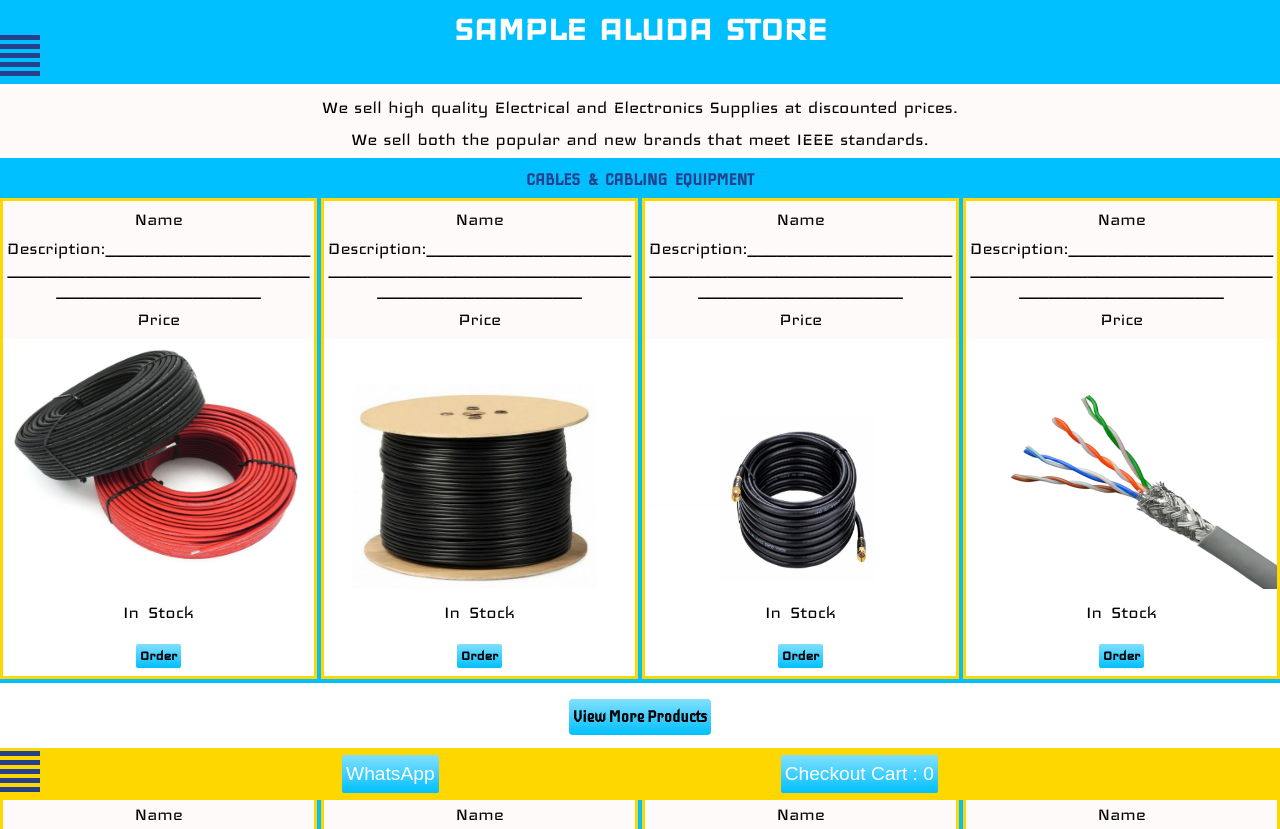
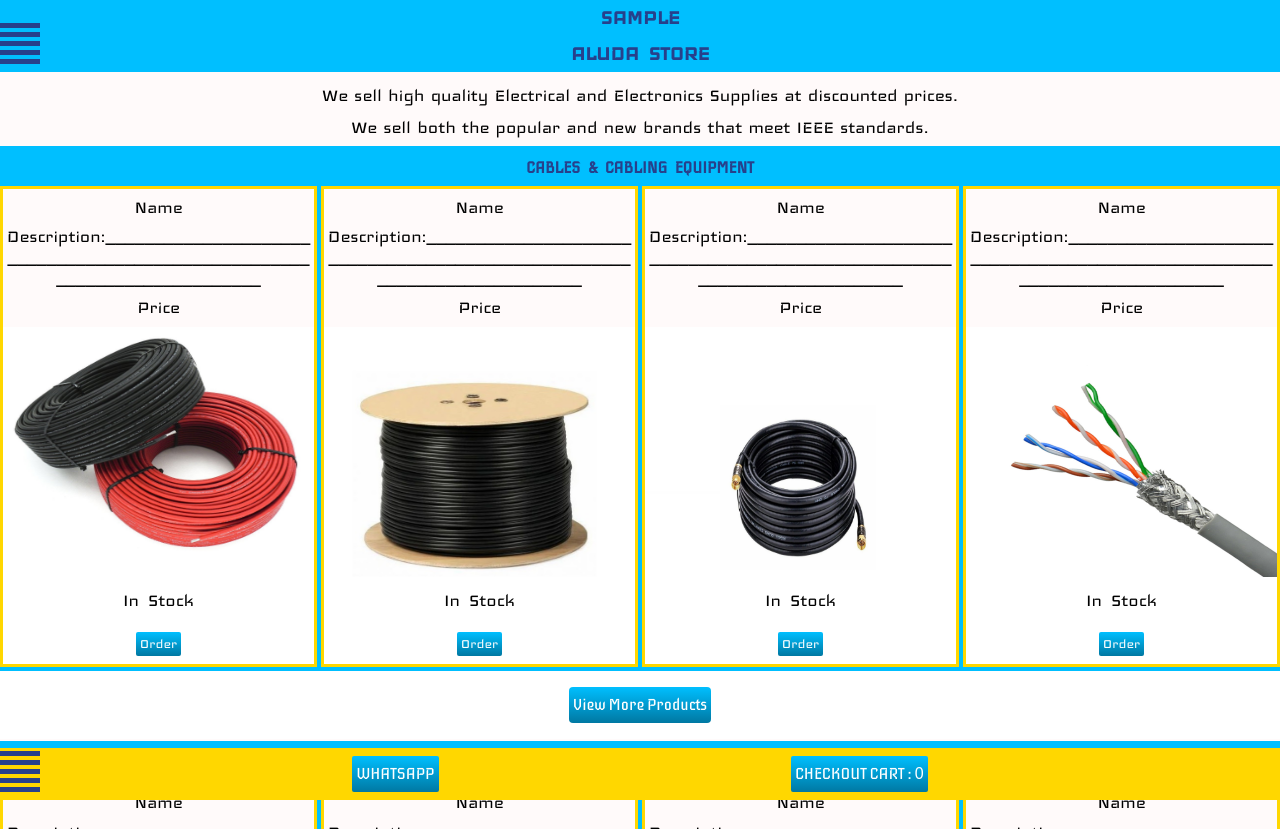
Before and after one commit to marlinfintech/sample-aluda-store, a plain HTML site: page index.html in a window 1280 px wide. Shown: the top 829 px of the page. Drawn offline with nearby package versions, Linux system fonts and the light colour scheme; no server answers.

Commit message:
Add files via upload

```diff
--- a/checkout.css
+++ b/checkout.css
@@ -26,10 +26,10 @@
 html,body{height:100%;width:100%;margin:0;font-size:1rem;font-family:serif;word-spacing:0.3rem; line-height:1.5;scroll-behavior: smooth;font-family:mft-fonts-iceland}
 body{background:#FFFAFA}
 
-.gridcontainer{display:flex;flex-direction:column;word-wrap:break-word;overflow:visible;gap:0.125rem}
+.gridcontainer{display:flex;flex-direction:column;word-wrap:break-word;overflow:visible;gap:0.125rem;width: 100%}
 
-.header{background:#00BFFF;text-align:center;position:relative;overflow:visible}
-.header h1{color: #FFFFFF;font-weight:bold;margin: 0 auto;font-family: mft-fonts-iceland;font-size:2.5rem}
+.header{background:#00BFFF;text-align:center;position:relative;overflow:visible;width: 100%}
+.header h2{color: #27408B;font-weight:bold;font-family: mft-fonts-iceberg;text-align: center;gap: 0;margin: 0}
 
 .menu-container {position: absolute;bottom:0.5rem;left:0;z-index: 1000;text-align: left;}
 #menu-toggle {display: none;}
@@ -45,34 +45,34 @@ body{background:#FFFAFA}
 
 .checkoutcard{background:linear-gradient(to top, #B0C4DE 75%, #B0C4DE);display: flex;flex-direction: column;
   justify-content: center;text-align: center;flex:1;gap:0.25rem;width: 100%;margin: 0 auto}
-.checkoutcard h4{text-align:center; background: linear-gradient(to bottom, #B23AEE 30%,  #00BFFF);
-  background-clip: text;color: transparent;padding:0.5rem 0 0 0;color:#000000; font-weight:bold;text-align: center;margin:0.125rem}
+.checkoutcard h3{text-align:center; background: linear-gradient(to bottom, #B23AEE 30%,  #00BFFF);
+  background-clip: text;color: transparent;padding:0.5rem 0 0 0;color:#000000; font-weight:bold;text-align: center;margin:0.125rem;font-family: mft-fonts-iceberg}
 
 
 .checkouttable{background:#B0C4DE;margin: 0 auto;width: 100%;font-size: 0.75rem;font-weight:bold}
 .checkouttable table{border:2px solid #000000;overflow: hidden;width: 100%;font-family:sans-serif}
-.checkouttable th {border:2px solid #000000;color: #000000; padding: 0rem;text-align: center;font-weight: bold;white-space: nowrap;overflow: hidden;font-family:sans-serif}
-.checkouttabble tr{font-family:sans-serif}
+.checkouttable th {border:2px solid #000000;color: #000000; padding: 0rem;text-align: center;font-weight: bold;white-space: nowrap;overflow: hidden;font-family:monospace;
+    font-kerning: none;letter-spacing: 0.0025rem}
+.checkouttabble tr{font-family:monospace; font-kerning: none;letter-spacing: 0.0025rem}
 
 .checkoutbuttons{width: 30%;margin:0 auto; display: flex;justify-content: space-between}
-.ordersummary{font-weight: bold;font-family: sans-serif}
-.backbutton{text-align:center ;border-radius: 0.125rem; background: linear-gradient(to bottom, #82E0FF, #00BFFF); color:#000000;
-    padding:0.25rem 0.25rem 0.25rem 0.25rem; text-decoration: none;margin:0.5rem auto;border:none;outline:none;font-size:1rem;font-weight:bold;justify-content:center;font-family: mft-fonts-iceland;}
-.backbutton:hover{background: #82E0FF}
+.ordersummary{font-weight: bold;font-family:monospace; font-kerning: none;letter-spacing: 0.0025rem}
+.backbutton{text-align:center ;border-radius: 0.125rem; background: linear-gradient(to bottom, #00BFFF,#0078A2); color:#FFFFFF;
+    padding:0.25rem 0.25rem 0.25rem 0.25rem; text-decoration: none;margin:0.5rem auto;border:none;outline:none;font-size:1rem;font-weight:normal;justify-content:center;font-family: mft-fonts-iceland;}
+.backbutton:hover{background: #00BFFF}
 
-.confirmbutton{text-align:center ;border-radius: 0.125rem; background: linear-gradient(to bottom, #82E0FF, #00BFFF); color:#000000;
-    padding:0.25rem 0.25rem 0.25rem 0.25rem; text-decoration: none;margin:0.5rem auto;border:none;outline:none;font-size:1rem;font-weight:bold;justify-content:center;font-family: mft-fonts-iceland;}
-.confirmbutton:hover{background: #82E0FF}
+.confirmbutton{text-align:center ;border-radius: 0.125rem; background: linear-gradient(to bottom, #00BFFF, #0078A2); color:#FFFFFF;
+    padding:0.25rem 0.25rem 0.25rem 0.25rem; text-decoration: none;margin:0.5rem auto;border:none;outline:none;font-size:1rem;font-weight:normal;justify-content:center;font-family: mft-fonts-iceland;}
+.confirmbutton:hover{background: #00BFFF}
 
-.removeBtn{text-align:center ;border-radius: 0.125rem; background: linear-gradient(to bottom, #FFFFFF, #CCCCCC); color:#008B8B;
+.removeBtn{text-align:center ;border-radius: 0.125rem; background: linear-gradient(to bottom, #FFFFFF, #CCCCCC); color:#008B00;
     padding:0.25rem 0.5rem 0.25rem 0.5rem; text-decoration: none;margin:0.5rem auto;border:none;outline:none;font-size:0.75rem;font-weight:bold;
     justify-content:center;font-family: mft-fonts-iceland;}
 
     footer{background:#FFFAFA;text-align:center; color:#FF8C00;padding-bottom:3rem;width: 100%}
 .endsection p{background: linear-gradient(to bottom,#F4F4F4 10%, #0078A2);background-clip: text;color: transparent;font-size:small;text-align: center;font-family:mft-fonts-ranchers}
 
-@media(min-width:1000px){
-.checkoutcard{background:linear-gradient(to top, #B0C4DE 75%, #B0C4DE);display: flex;flex-direction: column;
+@media(min-width:1000px){ .checkoutcard{background:linear-gradient(to top, #B0C4DE 75%, #B0C4DE);display: flex;flex-direction: column;
   justify-content: center;text-align: center;flex:1;gap:0.25rem;width: 80%;margin: 0 auto}
 .checkoutcard h4{text-align:center; background: linear-gradient(to bottom, #B23AEE 30%,  #00BFFF);
   background-clip: text;color: transparent;padding:0.5rem 0 0 0;color:#000000; font-weight:bold;text-align: center;margin:0.125rem}
--- a/index.css
+++ b/index.css
@@ -26,10 +26,10 @@
 html,body{height:100%;width:100%;margin:0;font-size:1rem;font-family:serif;word-spacing:0.3rem; line-height:1.5;scroll-behavior: smooth;font-family:mft-fonts-iceland}
 body{background:#FFFAFA;overflow-x: hidden;}
 
-.gridcontainer{display:flex;flex-direction:column;word-wrap:break-word;overflow:visible;gap:0.125rem}
+.gridcontainer{display:flex;flex-direction:column;word-wrap:break-word;overflow:visible;gap:0.125rem;width: 100%}
 
-.header{background:#00BFFF;text-align:center;position:relative;overflow:visible;}
-.header h1{color: #FFFFFF;font-weight:bold;margin: 0 auto;font-family: mft-fonts-iceland;font-size:2.5rem}
+.header{background:#00BFFF;text-align:center;position:relative;overflow:visible;width: 100%}
+.header h2{color: #27408B;font-weight:bold;font-family: mft-fonts-iceland;text-align: center;gap: 0;margin: 0}
 
 .menu-container {position: absolute;bottom:0.5rem;left:0;z-index: 1000;text-align: left}
 #menu-toggle {display: none;}
@@ -62,13 +62,13 @@ body{background:#FFFAFA;overflow-x: hidden;}
 .productimage img{width:100%;height:100%;display: block;padding: 0;margin: 0}
 .hidden {display: none;}
 
-.orderbutton{text-align:center ;border-radius: 0.125rem; background: linear-gradient(to bottom, #82E0FF, #00BFFF); color:#000000;
-    padding:0.25rem 0.25rem 0.25rem 0.25rem; text-decoration: none;margin:0.5rem auto;border:none;outline:none;font-size:1rem;font-weight:bold;justify-content:center;font-family: mft-fonts-iceland;}
-.orderbutton:hover{background: #82E0FF}
+.orderbutton{text-align:center ;border-radius: 0.125rem; background: linear-gradient(to bottom, #00BFFF,#0078A2); color:#FFFFFF;
+    padding:0.25rem 0.25rem 0.25rem 0.25rem; text-decoration: none;margin:0.5rem auto;border:none;outline:none;font-size:1rem;font-weight:normal;justify-content:center;font-family: mft-fonts-iceland;}
+.orderbutton:hover{background: #00BFFF}
 
-.cancelbutton{text-align:center ;border-radius: 0.125rem; background: linear-gradient(to bottom, #82E0FF, #00BFFF); color:#000000;
-    padding:0.25rem 0.25rem 0.25rem 0.25rem; text-decoration: none;margin:0.5rem auto;border:none;outline:none;font-size:1rem;font-weight:bold;justify-content:center;font-family: mft-fonts-iceland;}
-.cancelbutton:hover{background: #82E0FF}
+.cancelbutton{text-align:center ;border-radius: 0.125rem; background: linear-gradient(to bottom, #00BFFF, #0078A2); color:#FFFFFF;
+    padding:0.25rem 0.25rem 0.25rem 0.25rem; text-decoration: none;margin:0.5rem auto;border:none;outline:none;font-size:1rem;font-weight:normal;justify-content:center;font-family: mft-fonts-iceland;}
+.cancelbutton:hover{background: #00BFFF}
 
 .ordersection {display: flex;flex-direction: column;align-items: center;}
 
@@ -91,9 +91,9 @@ body{background:#FFFAFA;overflow-x: hidden;}
 .orderplaced .instocklabel {display: none;}
 
 .viewbuttonsection{grid-column: span 2;align-items:center;background:#FFFFFF}
-.viewbutton{text-align:center ;border-radius: 0.25rem; background: linear-gradient(to bottom, #82E0FF, #00BFFF);
-  color:#000000;padding:0.5rem 0.25rem 0.5rem 0.25rem; text-decoration: none;margin:1rem auto;border:none;outline:none;font-size:1rem;font-weight:bold;font-family: mft-fonts-iceberg;}
-.viewbutton:hover{background: #82E0FF}
+.viewbutton{text-align:center ;border-radius: 0.25rem; background: linear-gradient(to bottom, #00BFFF,#0078A2);
+  color:#FFFFFF;padding:0.5rem 0.25rem 0.5rem 0.25rem; text-decoration: none;margin:1rem auto;border:none;outline:none;font-size:1rem;font-weight:normal;font-family: mft-fonts-iceberg;}
+.viewbutton:hover{background: #00BFFF}
 
 .contact{background:#FFD700;text-align:center;padding:0;font-weight:bold;}
 
@@ -117,9 +117,9 @@ footer{background:#FFFAFA;text-align:center; color:#FF8C00;padding-bottom:3rem;}
 #menu-toggle2:checked + .menu-icon2 + .dropdown-menu2 {display: block;}
 
 .bottombar{display: flex;justify-content: space-evenly;}
-.bottombar button {text-align:center ;border-radius: 0.125rem; background: linear-gradient(to bottom, #82E0FF, #00BFFF);
-  color:#FFFFFF;padding:0.5rem 0.25rem 0.5rem 0.25rem; text-decoration: none;margin:0.5rem auto;border:none;outline:none;font-size:1.2rem;font-weight:bold;}
-.bottombar button:hover{background: #82E0FF}
+.bottombar button {text-align:center ;border-radius: 0.125rem; background: linear-gradient(to bottom ,#00BFFF, #0078A2);
+  color:#FFFFFF;padding:0.5rem 0.25rem 0.5rem 0.25rem; text-decoration: none;margin:0.5rem auto;border:none;outline:none;font-size:1rem;font-weight:bold;}
+.bottombar button:hover{background: #00BFFF}
 a {color:#FFFFFF;text-decoration: none}
 
 .cartpanel {position: fixed;right: 0;top: 0;width: 300px;height: 100%;background: white;border-left: 2px solid #27408B;padding: 1rem;overflow-y: auto;z-index: 2000;}
@@ -130,7 +130,9 @@ a {color:#FFFFFF;text-decoration: none}
 
 .qtycontrols {display: flex;align-items: center;gap: 0.5rem;}
 
-.bottombar button{font-family: sans-serif}
+.bottombar button{font-family: mft-fonts-iceberg}
+
+#cart-count{font-family: sans-serif;}
 
 @media(min-width:1000px){.categoryproductscard{ grid-template-columns:repeat(4,1fr);}}
 
--- a/index.html
+++ b/index.html
@@ -10,11 +10,12 @@
 </head>
 <body>
 
-<div class="gridcontainer">
+<div class="gridcontainer" style="gap: 0;">
 
 <div class="header">
-<h1>SAMPLE ALUDA STORE</h1>
-<br>
+<h2  style="margin: 0 auto;padding-bottom: 0;">SAMPLE</h2>
+<h2 style="margin: 0 auto;padding: 0;"> ALUDA STORE</h2>
+
 <div class="menu-container">
   <input type="checkbox" id="menu-toggle">
 
@@ -33,6 +34,8 @@
     <a href="#assorted-lighting">ASSORTED LIGHTING</a>
   </nav>
 </div>
+
+
 </div>
 </div>
 
@@ -806,11 +809,11 @@ loading="lazy">
 </div>
 <div class="bbwhatsapp">
 <button>
-<a href="https://wa.me/+254103855773" target="_blank" rel="noopener noreferrer">WhatsApp</a>
+<a href="https://wa.me/+254103855773" target="_blank" rel="noopener noreferrer">WHATSAPP</a>
 </button>
 </div>
 <div class="bbcheckout">
-<button class="checkoutbutton">Checkout Cart : <span id="cart-count">0</span></button>
+<button class="checkoutbutton">CHECKOUT CART : <span id="cart-count">0</span></button>
 </div>
 </div>
 </div>
```
Also changed, not shown: checkout.html (+10 -5 lines).
